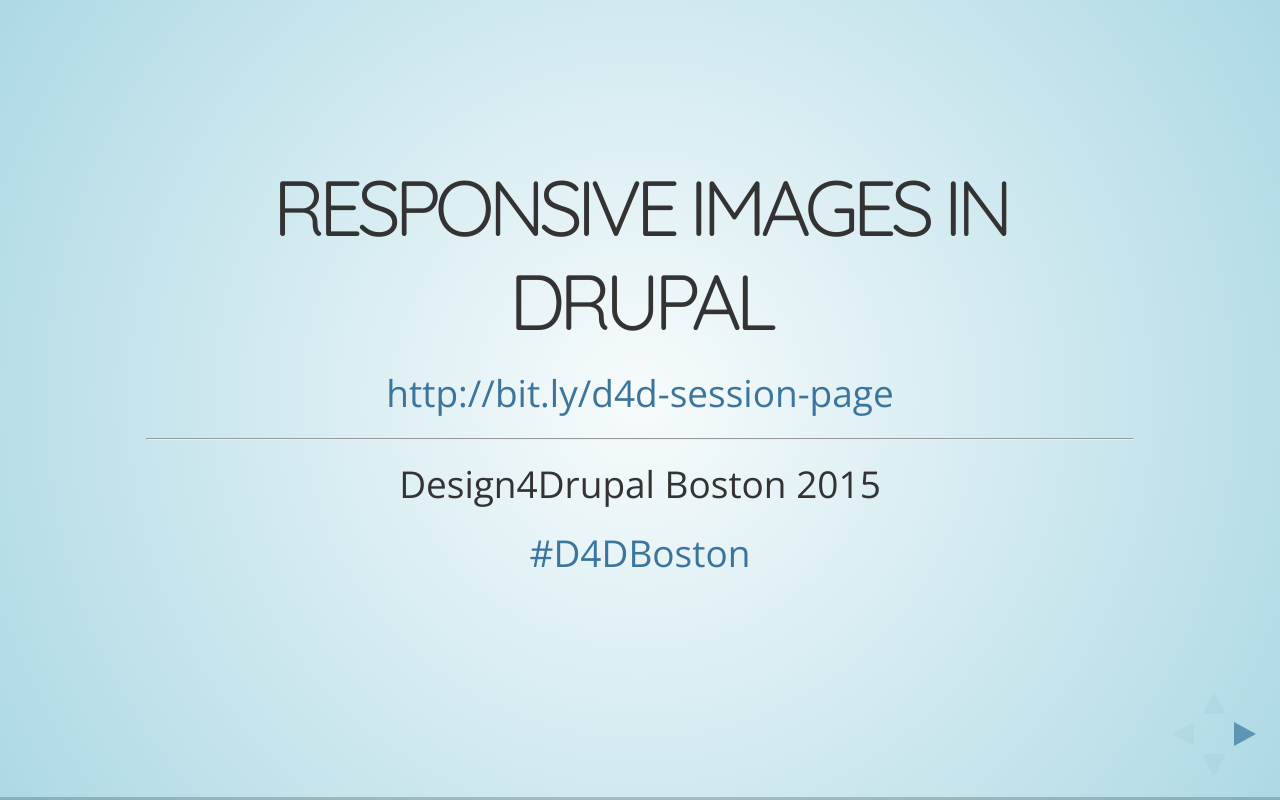
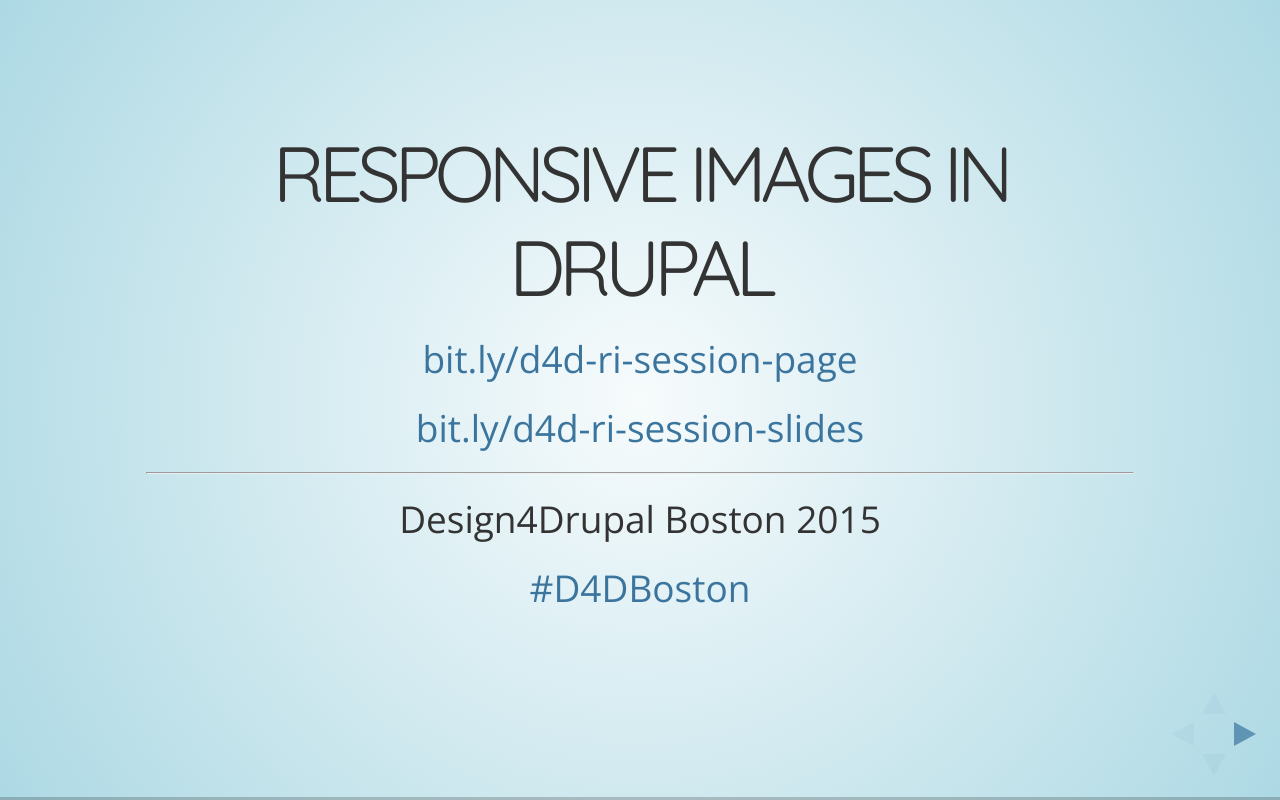
Before and after one commit to jnettik/pres-riig, a website: page index.html in a window 1280 px wide. Drawn offline with nearby package versions, Linux system fonts and the light colour scheme.

Commit message:
Added link to slides.

```diff
--- a/index.html
+++ b/index.html
@@ -43,7 +43,8 @@
 			<div class="slides">
 				<section id="title">
 					<h2>Responsive Images in Drupal</h2>
-					<p><a href="http://bit.ly/d4d-session-page">http://bit.ly/d4d-session-page</a></p>
+					<p><a href="http://bit.ly/d4d-ri-session-page">bit.ly/d4d-ri-session-page</a></p>
+					<p><a href="http://bit.ly/d4d-ri-session-slides">bit.ly/d4d-ri-session-slides</a></p>
 					<p><hr></p>
 					<p>Design4Drupal Boston 2015</p>
 					<p><a href="http://twitter.com/hashtag/DCCO15">#D4DBoston</a></p>
```
